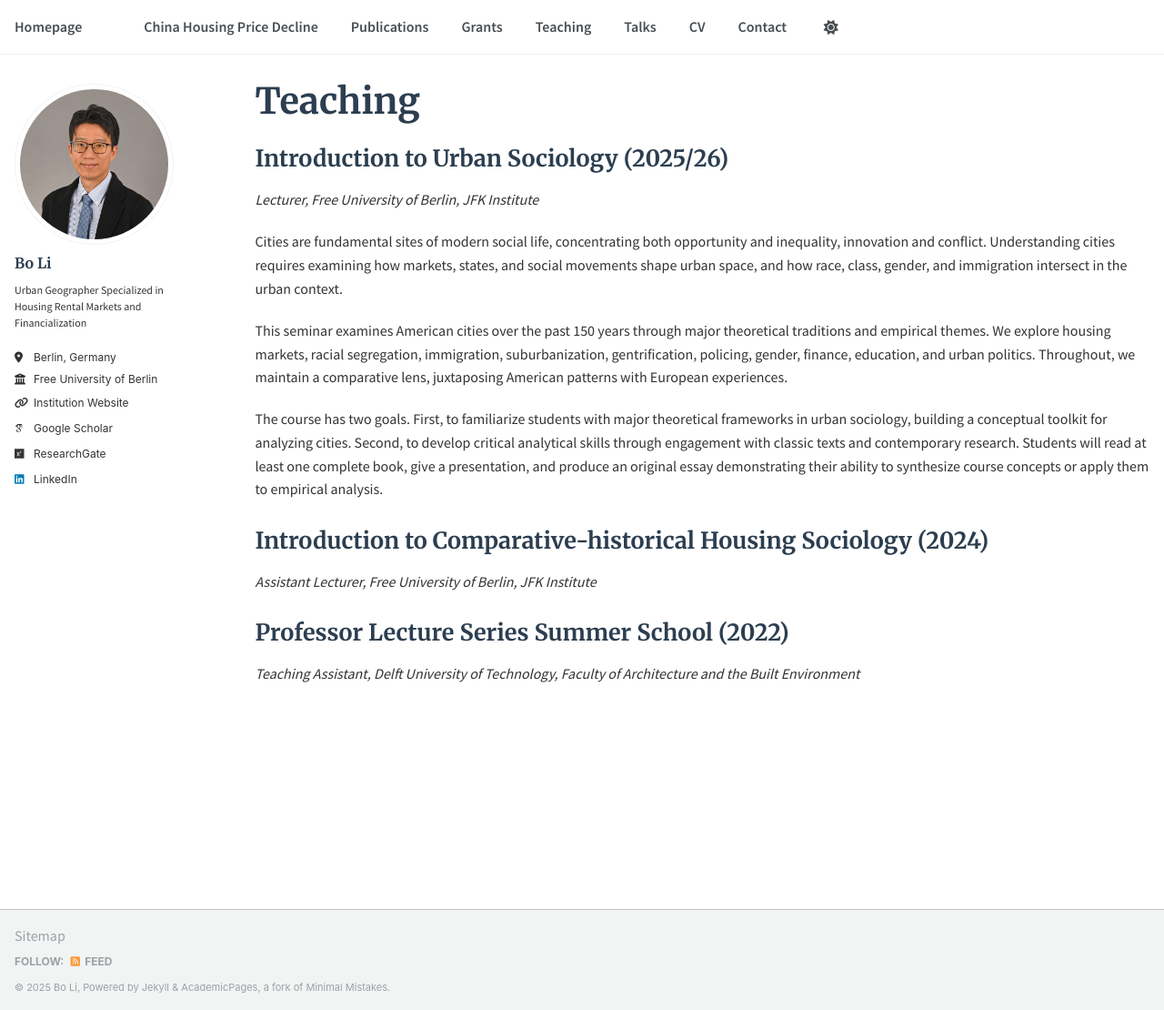
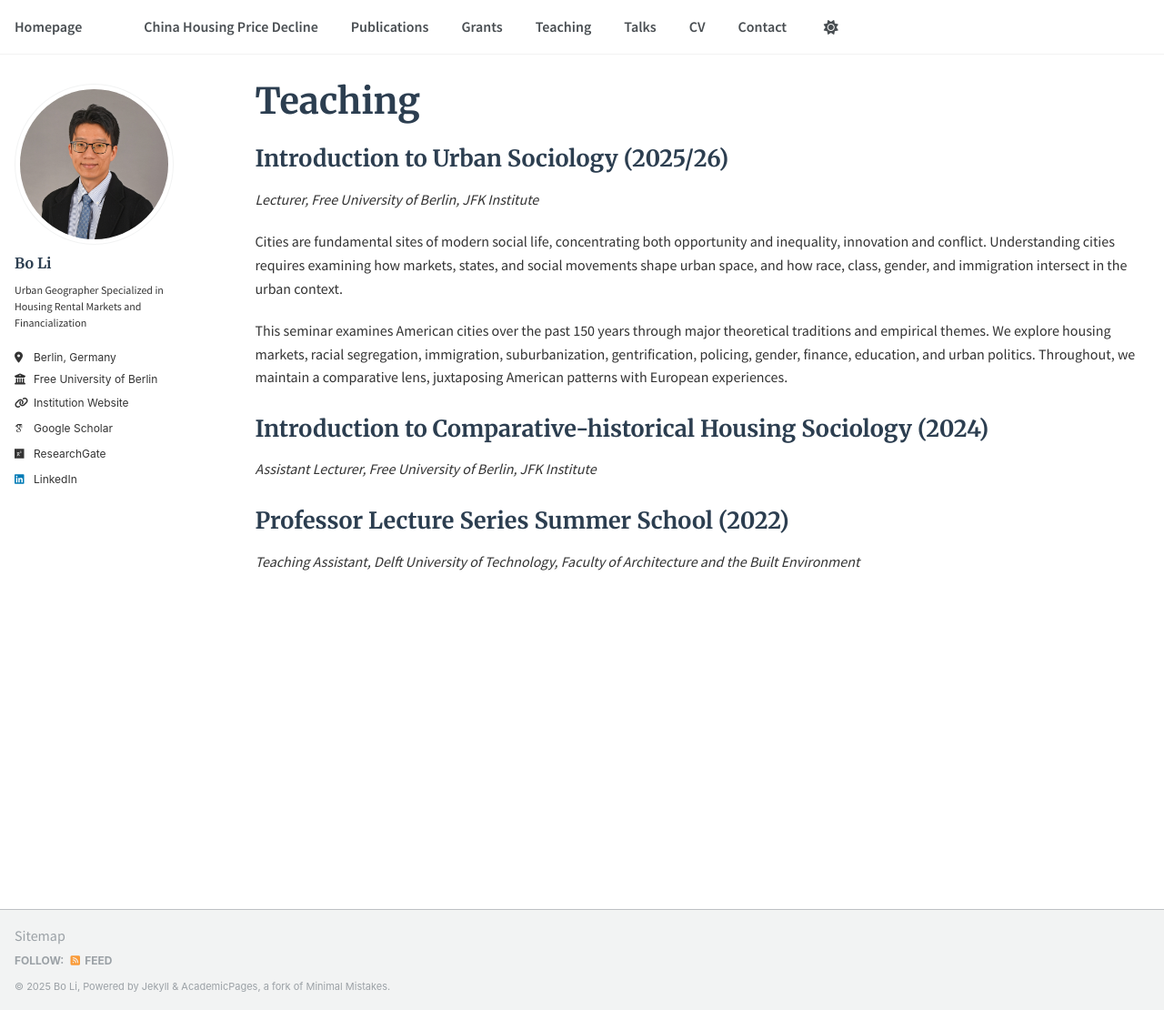
Before and after one commit to housingforall/housingforall.github.io, a Jekyll site: the page built from _pages/teaching.md, in a window 1280 px wide and 1110 px high. Shown: the whole window at 91% size. Built offline with Jekyll 4.4.1, drawn with Linux system fonts in a browser that asks for light colours; some web fonts are replaced.

Commit message:
Update teaching.md

```diff
--- a/_pages/teaching.md
+++ b/_pages/teaching.md
@@ -14,8 +14,6 @@ Cities are fundamental sites of modern social life, concentrating both opportuni
 
 This seminar examines American cities over the past 150 years through major theoretical traditions and empirical themes. We explore housing markets, racial segregation, immigration, suburbanization, gentrification, policing, gender, finance, education, and urban politics. Throughout, we maintain a comparative lens, juxtaposing American patterns with European experiences.
 
-The course has two goals. First, to familiarize students with major theoretical frameworks in urban sociology, building a conceptual toolkit for analyzing cities. Second, to develop critical analytical skills through engagement with classic texts and contemporary research. Students will read at least one complete book, give a presentation, and produce an original essay demonstrating their ability to synthesize course concepts or apply them to empirical analysis.
-
 ### Introduction to Comparative-historical Housing Sociology (2024)
 *Assistant  Lecturer, Free University of Berlin, JFK Institute*
 
```
